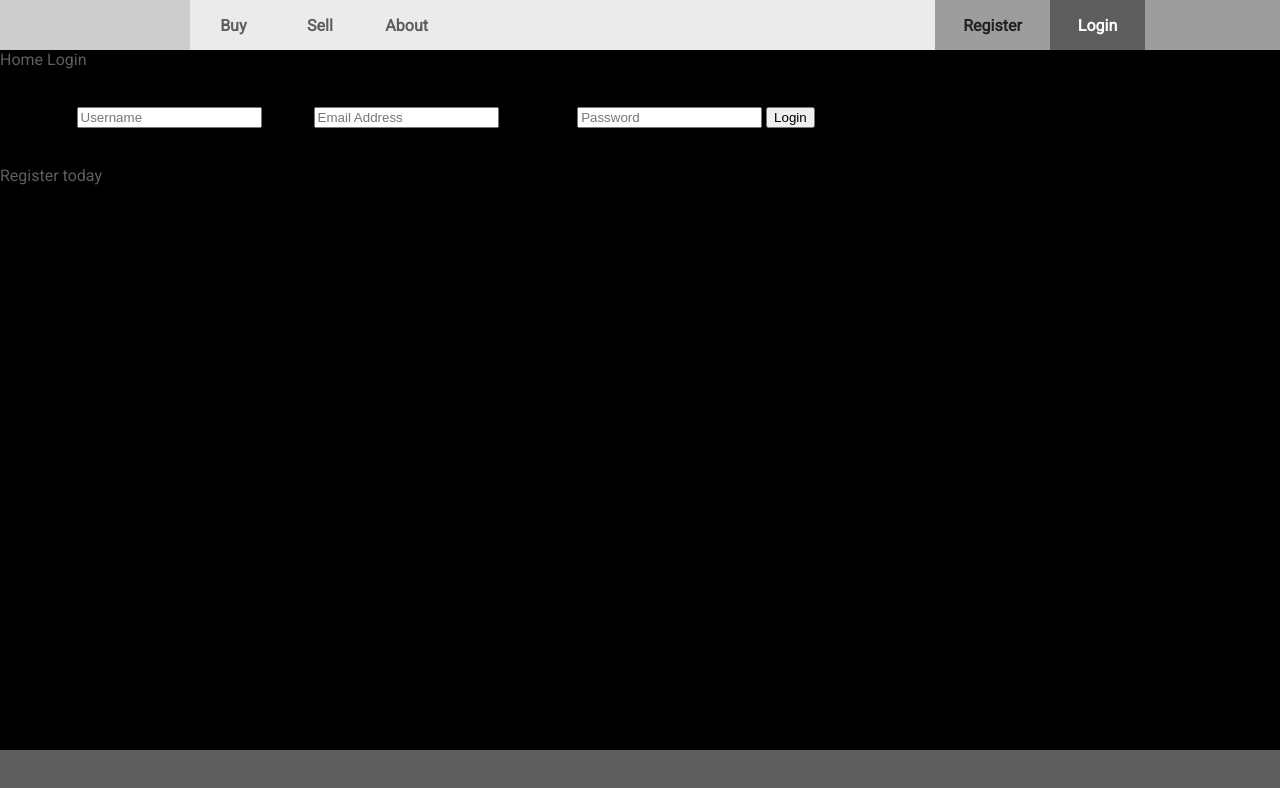
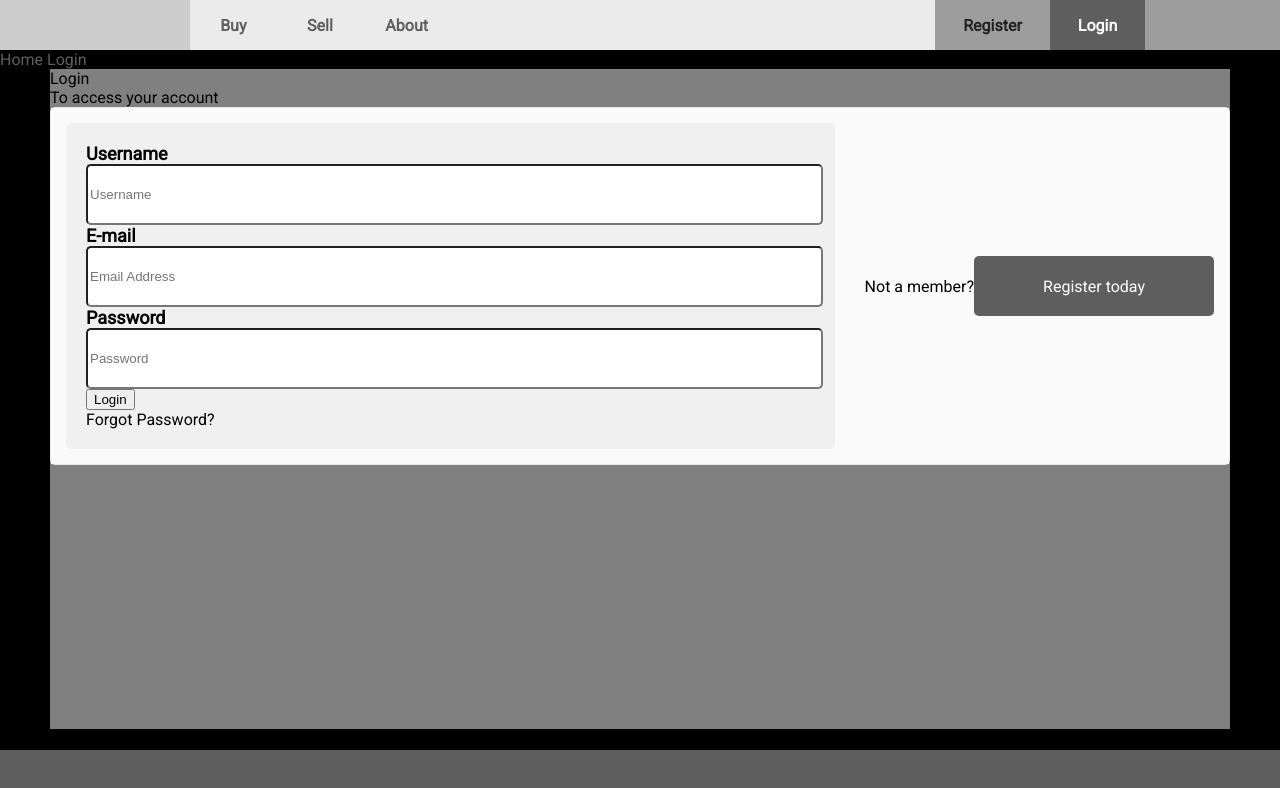
Before and after one commit to AdrianNizio/idee_test, a website: page index.html in a window 1280 px wide. Drawn offline with Linux system fonts and the light colour scheme.

Commit message:
Started styling of login form

```diff
--- a/index.html
+++ b/index.html
@@ -43,21 +43,30 @@
         <a href="google">Login</a>
     </div>
     <section>
+
+        <div class="idee-test-login-register-wrapper">
             <header>
                 <div>Login</div>
                 <div>To access your account</div>
             </header>
-        <div>
+            <div class="idee-test-form-wrapper">
                 <div class="idee-test-login-form-left">
                     <form action="">
+                        <div>
                             <label for="uname"><b>Username</b></label>
                             <input type="text" placeholder="Username" name="uname" required>
+                        </div>
 
+                        <div>
                             <label for="email"><b>E-mail</b></label>
                             <input type="text" placeholder="Email Address" name="email" required>
+                        </div>
 
+                        <div>
                             <label for="psw"><b>Password</b></label>
                             <input type="password" placeholder="Password" name="psw" required>
+                        </div>
+
 
                         <button type="submit">Login</button>
                         <div>Forgot Password?</div>
@@ -67,7 +76,10 @@
                     <div>Not a member?</div>
                     <a href="google.com"><div>Register today</div></a>
                 </div>
+                <div id="parallelogram"></div>
             </div>
+        </div>
+
     </section>
     <footer></footer>
 </body>
--- a/source/main.scss
+++ b/source/main.scss
@@ -91,7 +91,65 @@ nav{
 .idee-test-login{
     width:95px;
 }
+.idee-test-form-wrapper{
+    display: flex;
+}
+section,.idee-test-login-form-right{
+    display: flex;
+    align-items: center;
+    justify-content: center;
+}
+.idee-test-login-register-wrapper{
+    width:1180px;
+    height:660px;
+    background-color: grey;
+}
+.idee-test-login-form-left{
+    background-color: #fafafa;
+    padding:15px;
+    width:770px;
+}
+form{
+    background-color: #f0f0f0;
+    padding:20px;
+}
+label{
+    font-size: 18px;
+}
+input{
+    height:55px;
+    width:100%;
+}
+.idee-test-form-wrapper{
+    border:1px #eaeaea solid;
+}
+input,form,.idee-test-form-wrapper{
+    border-radius: 5px;
+}
+#parallelogram {
+    width: 300px;
+    height: 600px;
+    transform: skew(20deg);
+    z-index:-1;
+    position: absolute;
+    right: 25%;
+    background: red;
+  }
 #active{
     color:white;
     background-color: #5e5e5e;
 }
+.idee-test-login-form-right{
+    width:380px;
+    background-color: #fafafa;
+}
+.idee-test-login-form-right a{
+    display: flex;
+    align-items: center;
+    justify-content: center;
+    border-radius: 5px;
+    color:white;
+    width:240px;
+    height:60px;
+    background-color: #5e5e5e;
+}
```
Also changed, not shown: styles/styles.css. Lines whose indentation alone changed are shown as unchanged.
